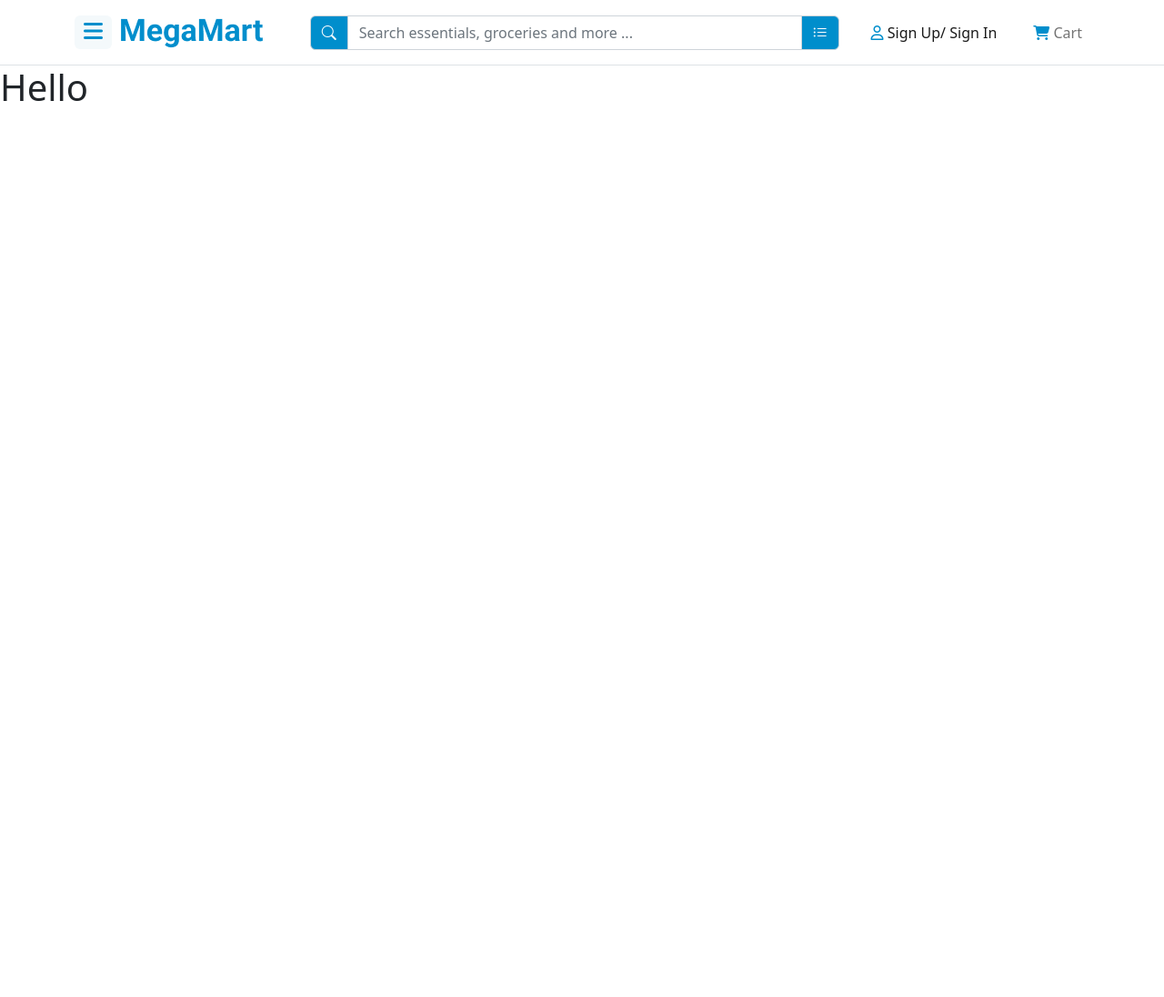
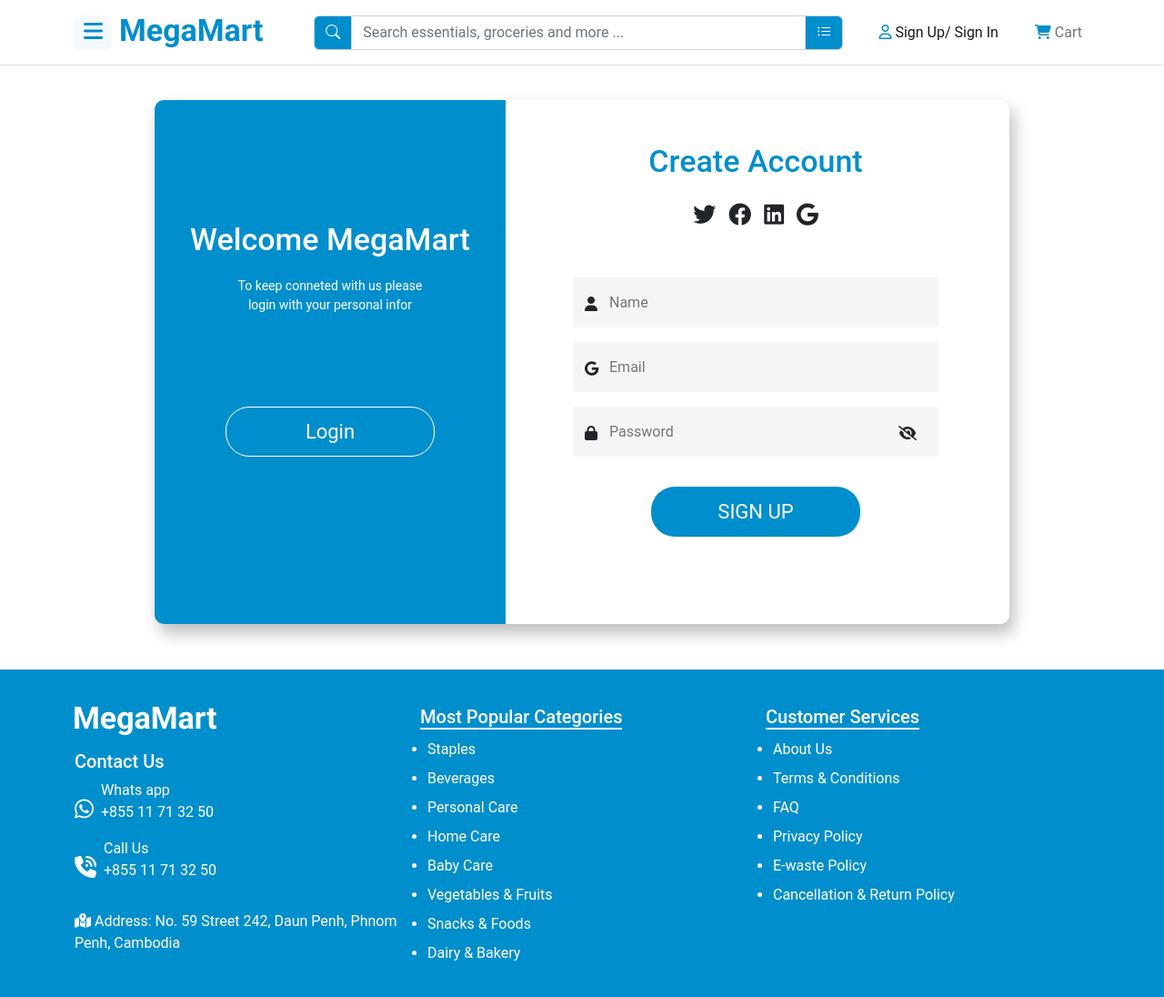
Before and after one commit to ISTAD-Group/mini-project, a website built with Parcel: page src/register.html in a window 1280 px wide. Shown: the whole page at 91% size. Before the commit the page ends 800 px from the top, so only its background shows below. Built offline with nearby package versions, Linux system fonts and the light colour scheme.

Commit message:
update login and sign up

```diff
--- a/src/register.html
+++ b/src/register.html
@@ -1,12 +1,63 @@
 <!DOCTYPE html>
 <html lang="en">
+    <head>
+        <link rel="stylesheet" href="./sass/sign-style.css">
+        <link rel="stylesheet" href="https://cdnjs.cloudflare.com/ajax/libs/font-awesome/6.4.0/css/all.min.css" />
+
+    </head>
     <include src="components/head.html" locals='{
         "title": "Register | Mega Mart"
     }'></include>
 <body>
     <include src="./components/nav.html"></include>
-    <h1>Hello</h1>
+    <main class="container">
+    <div class="contain">
+        <div class="contai-1">
+            <h1>Welcome MegaMart</h1>
+            <p>To keep conneted with us please<br>
+                  login with your personal infor
+            </p>
+            <!-- button -->
+            <button class="btu"><a href="login.html">Login</a></button>
+        </div>
+        <!-- Sign up  -->
+        <div class="contain-2">
+            <h1>Create Account</h1>
+            <!--  icon Sign up -->
+            <div class="input-icon">
+                <i class="fa-brands brands fa-twitter"></i>
+                <i class="fa-brands brands fa-facebook"></i>
+                <i class="fa-brands brands fa-linkedin"></i>
+                <i class="fa-brands brands fa-google"></i>
+            </div>
+            <!-- Sing Up -->
+            <form class="inline">
+                <div class="inputWithIcon">
+                    <input type="text" placeholder="Name">
+                    <i class="fa fa-user icon"></i>
+                </div>
+                <div class="inputWithIcon">
+                    <input type="text" placeholder="Email">
+                    <i class="fa-brands fa-google"></i>
+                    <!-- <i class="fa fa-envelope fa-lg fa-fw"></i> -->
+                </div>
+                <div class="inputWithIcon">
+                    <input type="password" placeholder="Password">
+                    <i class="fa fa-lock icon"></i>
+                    <i class="Eye-icon fa-solid fa-eye-slash"></i>
+                </div>
+          </form>
+          <button class="btu-Sing-Up">SIGN UP</button>
+        </div>
+    </div>
+    <!-- boostarp -->
+    <script src="https://cdn.jsdelivr.net/npm/@popperjs/core@2.9.2/dist/umd/popper.min.js" integrity="sha384-IQsoLXl5PILFhosVNubq5LC7Qb9DXgDA9i+tQ8Zj3iwWAwPtgFTxbJ8NT4GN1R8p" crossorigin="anonymous"></script>
+    <script src="https://cdn.jsdelivr.net/npm/bootstrap@5.0.2/dist/js/bootstrap.min.js" integrity="sha384-cVKIPhGWiC2Al4u+LWgxfKTRIcfu0JTxR+EQDz/bgldoEyl4H0zUF0QKbrJ0EcQF" crossorigin="anonymous"></script>
 
     <script type="module" src="./js/app.js"></script>
+</main>
+
+<include src="./components/footer.html"></include>
+<script type="module" src="./js/app.js"></script>
 </body>
 </html>
--- /dev/null
+++ b/src/sass/login-style.css
@@ -0,0 +1,143 @@
+*{
+    padding: 0;
+    margin: 0;
+    box-sizing: border-box;
+    font-family: 'Roboto', sans-serif;
+}
+.contain{
+    display: flex;
+    margin: 183px 250px 586px 250px;
+    box-shadow: 5px 10px 18px #bebebe;
+    border-radius: 10px;
+    width: 100%;
+    height: 576px;
+    margin: auto;
+    margin-top: 38px;
+    margin-bottom: 50px;
+}
+.contai-1{
+    width: 45%;
+    margin-top: 45px;
+    margin-left: 80px;
+}
+.contai-1 h4{
+    margin-bottom: 10px;
+    font-size: 22px;
+}
+.contai-1 h1{
+   margin: 15px 0px 20px 0px;
+   font-size: 34px;
+}
+input.input-name {
+    margin: 20px 10px 20px 0px;
+    padding: 20px;
+    width: 100%;
+    border-radius: 4px;
+    font-size: 14px;
+    background-color: rgb(245, 245, 245);
+    border: 1px solid #bebebe;
+    outline: 0;
+}
+input[type="checkbox"] {
+    height: 20px;
+    width: 20px;
+    margin-right: 10px;
+}
+input[type="text"]:focus {
+    border-color: rgb(0, 142, 204) ;
+    box-shadow: 0 0 8px 0 rgb(0, 142, 204) ;
+}
+input[type="password"]:focus {
+    border-color: rgb(0, 142, 204) ;
+    box-shadow: 0 0 8px 0 rgb(0, 142, 204) ;
+}
+.chck{
+    display: flex;
+    justify-content: space-between;
+}
+.Remember{
+    display: inline;
+}
+.Forgot{
+    margin-top: 6px;
+}
+.but{
+    margin: 17px 10px 22px 0px;
+    padding: 17px;
+    width: 100%;
+    font-size: 22px;
+    border-radius: 6px;
+    background-color: rgb(0, 142, 204);
+    border: 0;
+    color: white;
+}
+.but:hover{
+    background-color:rgb(245, 245, 245) ;
+    color:rgb(0, 142, 204) ;
+    transition: 0.3s;
+}
+.fee-1{
+    text-align: center;
+    margin-bottom: 83px;
+    font-size: 16px;
+}
+a{
+    text-decoration: none;
+    color: rgb(0, 142, 204);
+}
+.contain-2{
+    margin: 45px 62px 0px 62px;
+    width: 30%;
+}
+.contain-2 h1{
+    margin-bottom: 10px;
+    font-size: 34px;
+    margin: 15px 0px 20px 0px;
+}
+.contai-2 h4{
+    margin-bottom: 10px;
+    font-size: 22px;
+}
+.btn{
+    margin: 27px 0px 5px 0px;
+    width: 274px;
+    height: 55px;
+    font-size: 16px;
+    border-radius: 6px;
+    border: 0;
+    border: 1px solid #bebebe;
+    display: inline;
+
+}
+.btn i.icon-1{
+    padding: 10px;
+    font-size: 32px;
+    color: rgb(0, 142, 204);
+    position: absolute;
+    left: 1059px;
+    top: 345px;
+}
+.btn i.icon-2{
+    padding: 10px;
+    font-size: 32px;
+    color: rgb(0, 142, 204);
+    position: absolute;
+    left: 1059px;
+    top: 434px;
+}
+.btn i.icon-3{
+    padding: 10px;
+    font-size: 32px;
+    color: rgb(0, 142, 204);
+    position: absolute;
+    left: 1059px;
+    top: 520px;
+}
+.btn i.icon-4{
+    padding: 10px;
+    font-size: 32px;
+    color: rgb(0, 142, 204);
+    position: absolute;
+    left: 1059px;
+    top: 607px;
+}
--- /dev/null
+++ b/src/sass/sign-style.css
@@ -0,0 +1,140 @@
+*{
+    padding: 0;
+    margin: 0;
+    box-sizing: border-box;
+    font-family: 'Roboto', sans-serif;
+}
+.contain{
+    display: flex;
+    margin: 183px 250px 586px 250px;
+    box-shadow: 5px 10px 18px #bebebe;
+    border-radius: 10px;
+    width: 940px;
+    height: 576px;
+    margin: auto;
+    margin-top: 38px;
+    margin-bottom: 50px;
+}
+.contai-1{
+    width: 386px;
+    height: 576px;
+    background-color:rgb(0, 142, 204);
+    border-radius: 10px 0px 0px 10px;
+
+}
+.contai-1 h1{
+    text-align: center;
+    font-size: 34px;
+    margin-top: 133px;
+    margin-bottom: 20px;
+    color: white;
+}
+.contai-1 p{
+    text-align: center;
+    font-size: 14px;
+    color: white;
+}
+.btu{
+    width:230px ;
+    height: 55px;
+    border: 1px solid white;
+    border-radius: 26px;
+    font-size: 22px;
+    background-color:rgb(0, 142, 204);
+    margin-top: 85px;
+    margin-left: 78px;
+    color: white;
+}
+.btu>a{
+    background-color: rgb(0, 142, 204);
+    color: rgb(255, 255, 255);
+    text-decoration: none;
+}
+.contain-2{
+    text-align: center;
+    width: 550px;
+    height: 576px;
+}
+.contain-2 h1{
+    margin: 47px 0px 20px 0px;
+    color:rgb(0, 142, 204) ;
+    font-size: 34px;
+}
+.brands{
+    font-size: 25px;
+    padding: 5px;
+}
+.inline{
+    margin-top: 44px;
+}
+input[type="text"] {
+    width: 402px;
+    height: 55px;
+    border: 2px solid #aaa;
+    border-radius: 4px;
+    margin: 8px 0;
+    outline: none;
+    border: 0;
+    background-color: rgb(245, 245, 245);
+}
+input[type="text"]:focus {
+  border-color: rgb(0, 142, 204) ;
+  box-shadow: 0 0 8px 0 rgb(0, 142, 204) ;
+}
+.inputWithIcon input[type="text"] {
+  padding-left: 40px;
+}
+.inputWithIcon {
+  position: relative;
+}
+.inputWithIcon i {
+    position: absolute;
+    left: 79px;
+    top: 20px;
+    padding: 9px 8px;
+}
+.fa-eye-slash:before {
+    position: absolute;
+    left: 353px;
+    content: "\f070";
+}
+.inputWithIcon input[type="text"]:focus + i {
+  color: rgb(0, 142, 204);
+}
+input[type="password"] {
+    width: 402px;
+    height: 55px;
+    border: 2px solid #aaa;
+    border-radius: 4px;
+    margin: 8px 0;
+    outline: none;
+    border: 0;
+    background-color: rgb(245, 245, 245);
+}
+.inputWithIcon input[type="password"] {
+  padding-left: 40px;
+}
+input[type="password"]:focus {
+  border-color: rgb(0, 142, 204) ;
+  box-shadow: 0 0 8px 0 rgb(0, 142, 204) ;
+}
+.inputWithIcon input[type="password"]:focus + i {
+    color: rgb(0, 142, 204);
+}
+/* Button sing up */
+.btu-Sing-Up{
+    width:230px ;
+    height: 55px;
+    border-radius: 26px;
+    font-size: 22px;
+    border: 0;
+    background-color: rgb(0, 142, 204) ;
+    color: white;
+    margin-top: 25px;
+}
+.btu-Sing-Up:hover{
+    background-color:rgb(245, 245, 245);
+    color:rgb(0, 142, 204) ;
+    transition: 0.3s;
+    border: 1px solid rgb(0, 142, 204) ;
+}
```
Also changed, not shown: src/login.html (+44 -1 lines).
